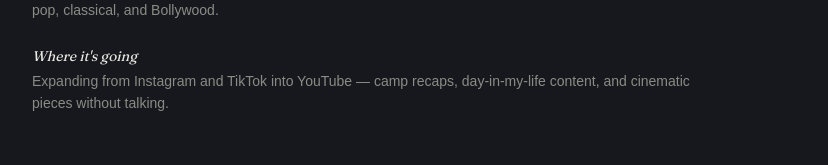
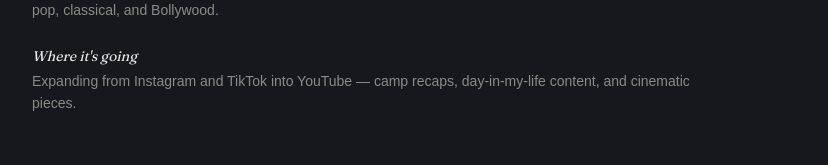
Before and after one commit to bhumeet-singh/bhumeetbhatia, a Next.js app: page /tabla in a window 1280 px wide. Shown: the part 619-784 px from the top of the page, without its empty margins (224-1052 px from the left). Built offline with nearby package versions, Linux system fonts and the light colour scheme.

Commit message:
Final review pass before sharing with friends

```diff
--- a/app/tabla/page.tsx
+++ b/app/tabla/page.tsx
@@ -88,8 +88,7 @@ export default function TablaPage() {
               </div>
               <p>
                 Expanding from Instagram and TikTok into YouTube — camp
-                recaps, day-in-my-life content, and cinematic pieces
-                without talking.
+                recaps, day-in-my-life content, and cinematic pieces.
               </p>
             </div>
           </div>
```
